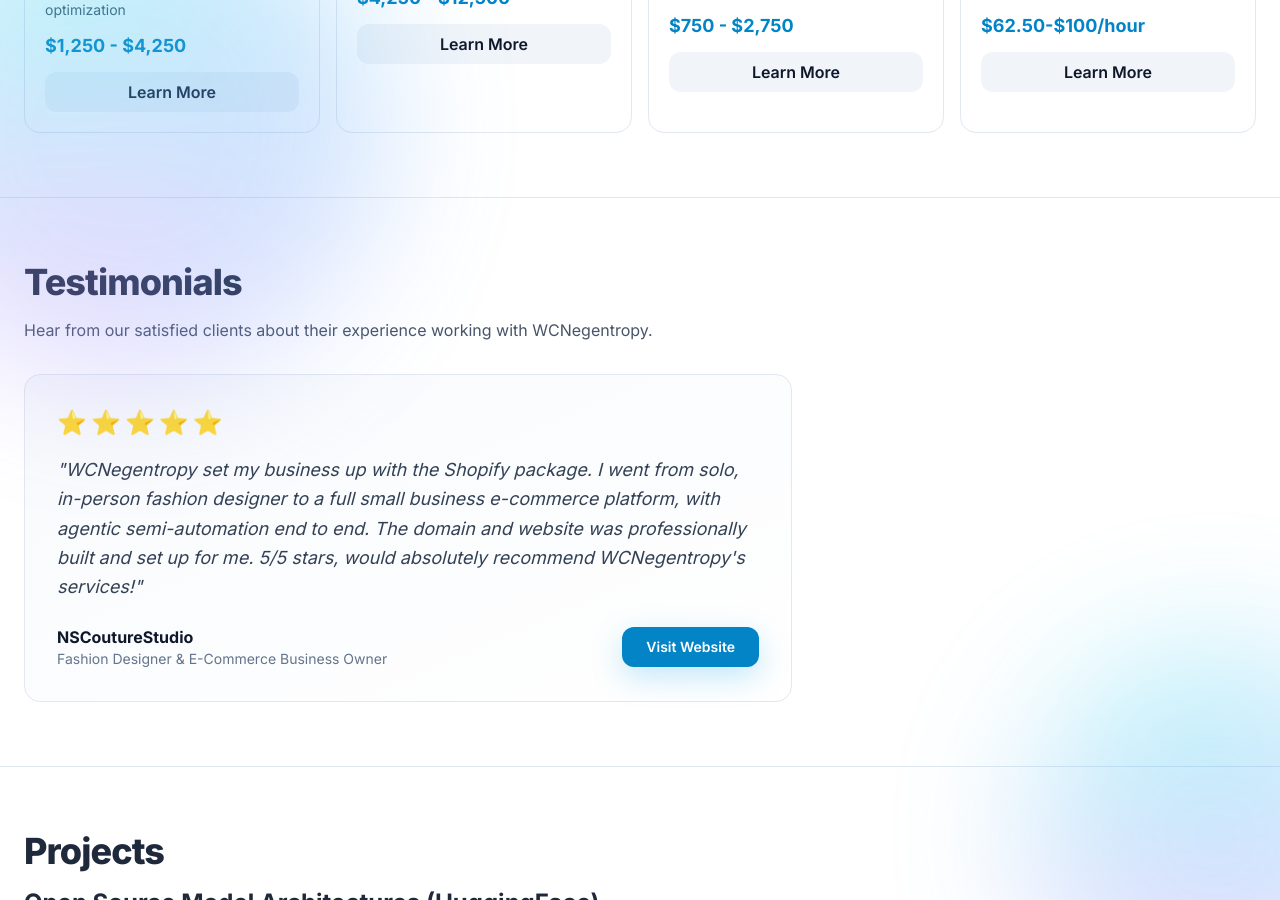
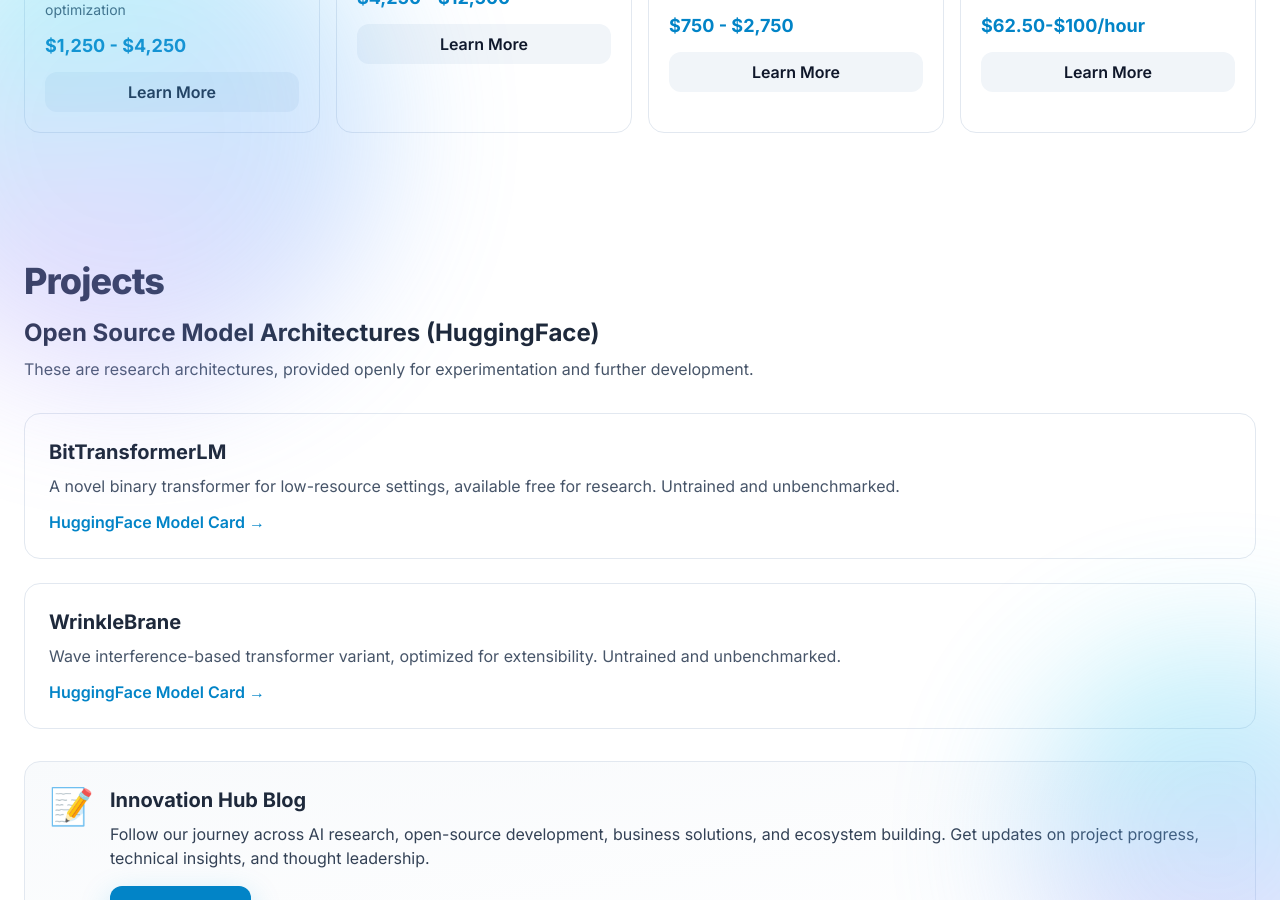
Before and after one commit to WCNegentropy/WCNegentropy.github.io, a Jekyll site: the page built from index.md, in a window 1280 px wide and 900 px high, scrolled down 4972 px. Built offline with Jekyll 4.4.1, drawn with Linux system fonts in a browser that asks for light colours; nearby versions of some CDN libraries.

Commit message:
Remove testimonials section and navigation link
Co-authored-by: WCNegentropy <217131625+WCNegentropy@users.noreply.github.com>

```diff
--- a/_includes/header.html
+++ b/_includes/header.html
@@ -10,7 +10,6 @@
     <nav class="hidden md:flex items-center gap-6 text-sm">
       <a href="/#about" class="hover:text-brand-600 transition-colors">About</a>
       <a href="/#services" class="hover:text-brand-600 transition-colors">Services</a>
-      <a href="/#testimonials" class="hover:text-brand-600 transition-colors">Testimonials</a>
       <a href="/#projects" class="hover:text-brand-600 transition-colors">Projects</a>
       <a href="/blog/" class="hover:text-brand-600 transition-colors">Blog</a>
       <a href="/#contact" class="hover:text-brand-600 transition-colors">Contact</a>
--- a/_layouts/home.html
+++ b/_layouts/home.html
@@ -454,50 +454,6 @@ layout: default
   </div>
 </section>
 
-<div class="border-t border-slate-200 dark:border-slate-800 transition-colors duration-300"></div>
-
-<!-- TESTIMONIALS -->
-<section id="testimonials" class="mx-auto max-w-7xl px-6 py-16">
-  <h2 class="text-3xl sm:text-4xl font-extrabold tracking-tight mb-4">Testimonials</h2>
-  <p class="text-slate-600 dark:text-slate-300 mb-8 transition-colors duration-300">
-    Hear from our satisfied clients about their experience working with WCNegentropy.
-  </p>
-
-  <div class="max-w-3xl">
-    <!-- NSCoutureStudio Testimonial -->
-    <div class="rounded-2xl border border-slate-200 dark:border-slate-800 p-8 hover:shadow-glow transition-all duration-300 bg-gradient-to-br from-slate-50 to-white dark:from-slate-900 dark:to-slate-800">
-      <div class="mb-6">
-        <div class="flex items-center gap-1 mb-4">
-          <span class="text-2xl">⭐</span>
-          <span class="text-2xl">⭐</span>
-          <span class="text-2xl">⭐</span>
-          <span class="text-2xl">⭐</span>
-          <span class="text-2xl">⭐</span>
-        </div>
-        <blockquote class="text-lg text-slate-700 dark:text-slate-300 leading-relaxed italic">
-          "WCNegentropy set my business up with the Shopify package. I went from solo, in-person fashion designer to a full small business e-commerce platform, with agentic semi-automation end to end. The domain and website was professionally built and set up for me. 5/5 stars, would absolutely recommend WCNegentropy's services!"
-        </blockquote>
-      </div>
-      <div class="flex items-center justify-between">
-        <div>
-          <div class="font-bold text-slate-900 dark:text-slate-100">NSCoutureStudio</div>
-          <div class="text-sm text-slate-500 dark:text-slate-400">Fashion Designer & E-Commerce Business Owner</div>
-        </div>
-        <a
-          href="https://www.nscouturestudio.com"
-          target="_blank"
-          rel="noopener noreferrer"
-          class="rounded-xl bg-brand-600 text-white px-6 py-2.5 text-sm font-semibold shadow-glow hover:bg-brand-700 transition-colors duration-300"
-        >
-          Visit Website
-        </a>
-      </div>
-    </div>
-  </div>
-</section>
-
-<div class="border-t border-slate-200 dark:border-slate-800 transition-colors duration-300"></div>
-
 <!-- PROJECTS -->
 <section id="projects" class="mx-auto max-w-7xl px-6 py-16">
   <h2 class="text-3xl sm:text-4xl font-extrabold tracking-tight mb-4">Projects</h2>
```
